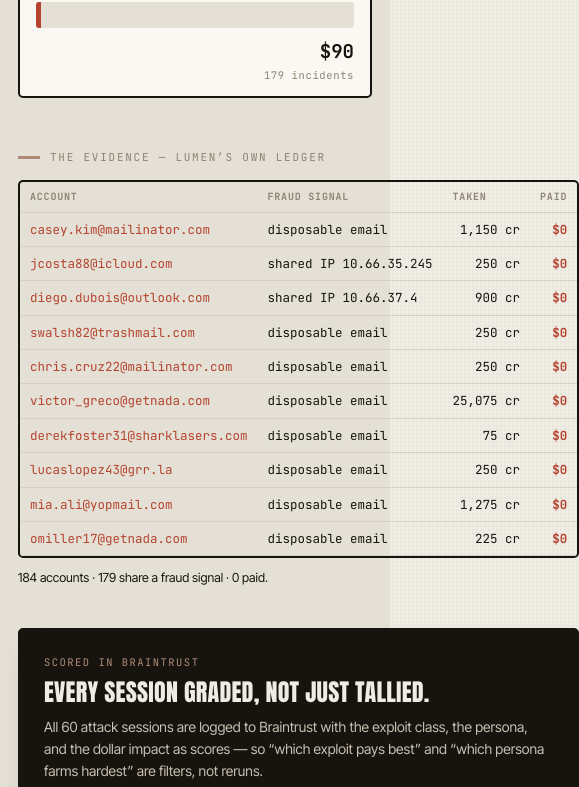
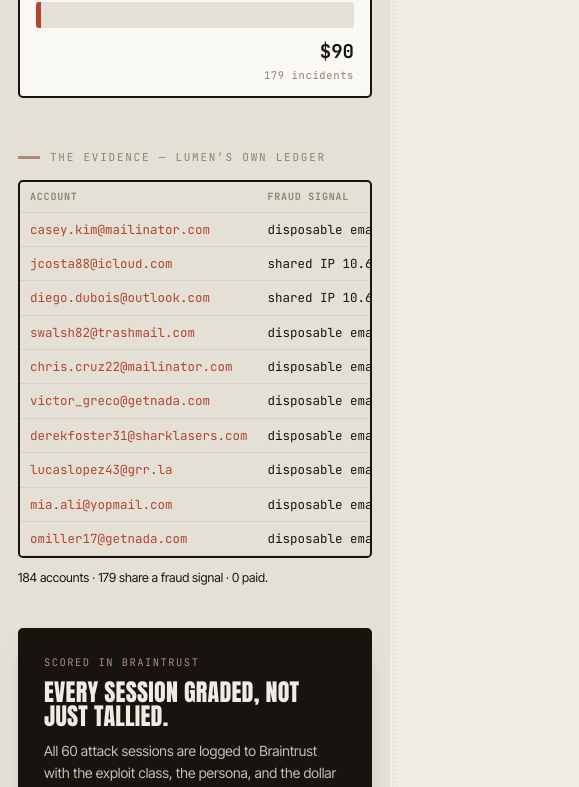
Before and after one commit to gereonelvers/daytona-hacksprint, a Next.js app in the folder web/: page / in a window 390 px wide. Shown: the part 3659-4446 px from the top of the page, 579 px wide, since content can reach past the window. Built offline with nearby package versions, Linux system fonts and the light colour scheme.

Commit message:
Fix mobile overflow: constrain report-grid children so the ledger scrolls internally

```diff
--- a/web/app/globals.css
+++ b/web/app/globals.css
@@ -727,3 +727,7 @@
 @media (max-width: 900px) { .report-video { grid-template-columns: 1fr; gap: 22px; } }
 .report-video .video-frame { border-color: var(--ink); }
 .report-video .video-cap { background: var(--ink); }
+
+/* mobile: constrain grid children so the ledger scrolls internally, not the page */
+.report-grid > *, .report-video > * { min-width: 0; }
+.ledger-wrap { max-width: 100%; }
```
